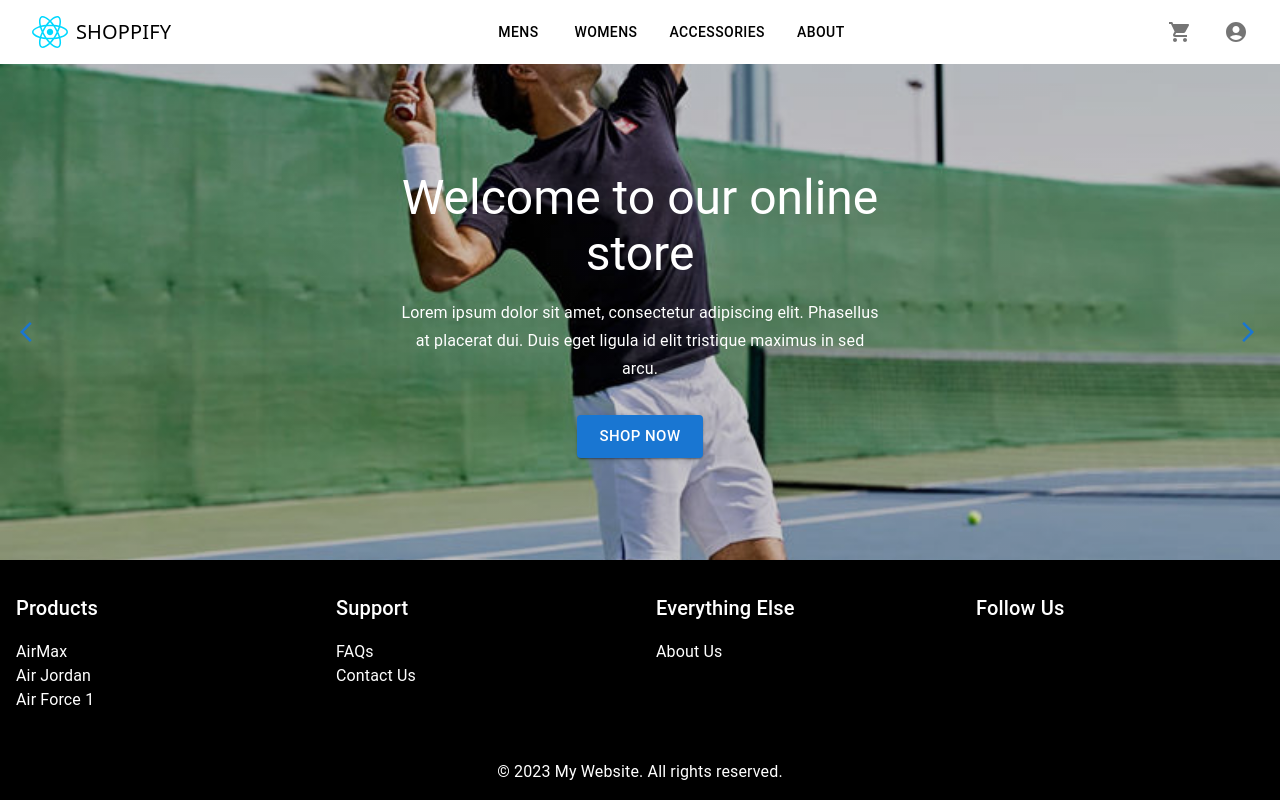
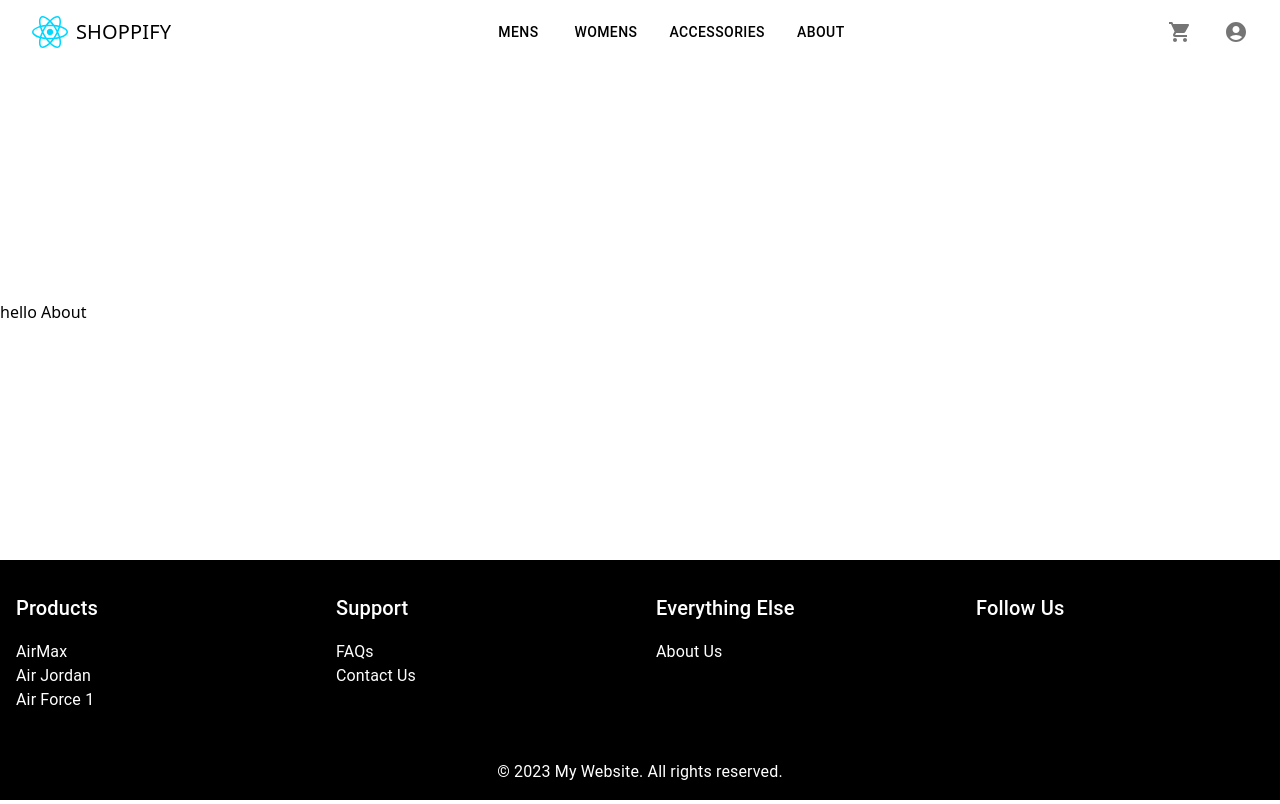
Before and after one commit to dennielstephen/Shoppify.UI, a React (Vite) app: page /about in a window 1280 px wide. Built offline with nearby package versions, Linux system fonts and the light colour scheme.

Commit message:
updated navbar and routes
updated routes to  make them functional based on v6 of react router dom

```diff
--- a/src/App.tsx
+++ b/src/App.tsx
@@ -1,24 +1,24 @@
 import './App.css'
 import Footer from './components/common/Footer'
 import Navbar from './components/common/Navbar'
-import CheatSheet from './pages/cheatsheet'
-import Dashboard from './pages/dashboard'
-import ResponsiveAppBar from './components/common/ResponsiveAppBar'
-import ReduxToolkitDemo from './pages/reduxToolkitDemo'
-import HeroSlider from './components/common/HeroSlider'
+import { BrowserRouter, Routes, Route } from 'react-router-dom'
 
+import { About } from './pages/About';
+import { Home } from './pages/Home';
 
 function App() {
     return (
         <div className='flex flex-col h-screen justify-between bg-white'>
-            <Navbar/>
-            {/* <ResponsiveAppBar/> */}
-            <div className='items-center justify-center flex flex-col'>
-                {/* <CheatSheet></CheatSheet>
-                <ReduxToolkitDemo></ReduxToolkitDemo> */}
-                <HeroSlider></HeroSlider>
-            </div>
-            <Footer/>
+            <BrowserRouter>
+                <Navbar/>
+                <Routes>
+                    <Route path="/" element={<Home />} />
+                    <Route path="/about" element={<About />} />
+                    {/* <Route path="/portfolio" element={<Portfolio />} />
+                    <Route path="/contact" element={<Contact />} /> */}
+                </Routes>
+                <Footer/>
+            </BrowserRouter>
         </div>
     )
 }
--- a/src/components/common/Navbar.tsx
+++ b/src/components/common/Navbar.tsx
@@ -1,5 +1,5 @@
 import { useState } from 'react';
-// import { Link as RouterLink } from 'react-router-dom';
+import { Link } from 'react-router-dom';
 import { AppBar, Toolbar, IconButton, Typography, Button, Drawer, List, ListItem, ListItemText } from '@mui/material';
 import MenuIcon from '@mui/icons-material/Menu';
 import ShoppingCartIcon from '@mui/icons-material/ShoppingCart';
@@ -28,18 +28,26 @@
 
         {/* Middle Navigation */}
         <nav className="hidden md:block">
+          <Link to="/">
             <Button className="mx-2 text-black">
               Mens
             </Button>
+          </Link>
+          <Link to="/">
             <Button className="mx-2 text-black">
               Womens
             </Button>
+          </Link>
+          <Link to="/">
             <Button className="mx-2 text-black">
               Accessories
             </Button>
+          </Link>
+          <Link to="/about">
             <Button className="mx-2 text-black">
               About
             </Button>
+          </Link>
         </nav>
 
         {/* Profile and Cart */}
--- a/src/pages/About.tsx
+++ b/src/pages/About.tsx
@@ -0,0 +1,7 @@
+import React from 'react';
+
+export const About = () => {
+    return (
+        <h1>hello About</h1>
+    );
+}
--- a/src/pages/Home.tsx
+++ b/src/pages/Home.tsx
@@ -0,0 +1,8 @@
+import React from 'react';
+import HeroSlider from '../components/common/HeroSlider';
+
+export const Home = () => {
+    return (
+        <HeroSlider/>
+    );
+}
```
Lines whose indentation alone changed are shown as unchanged.
